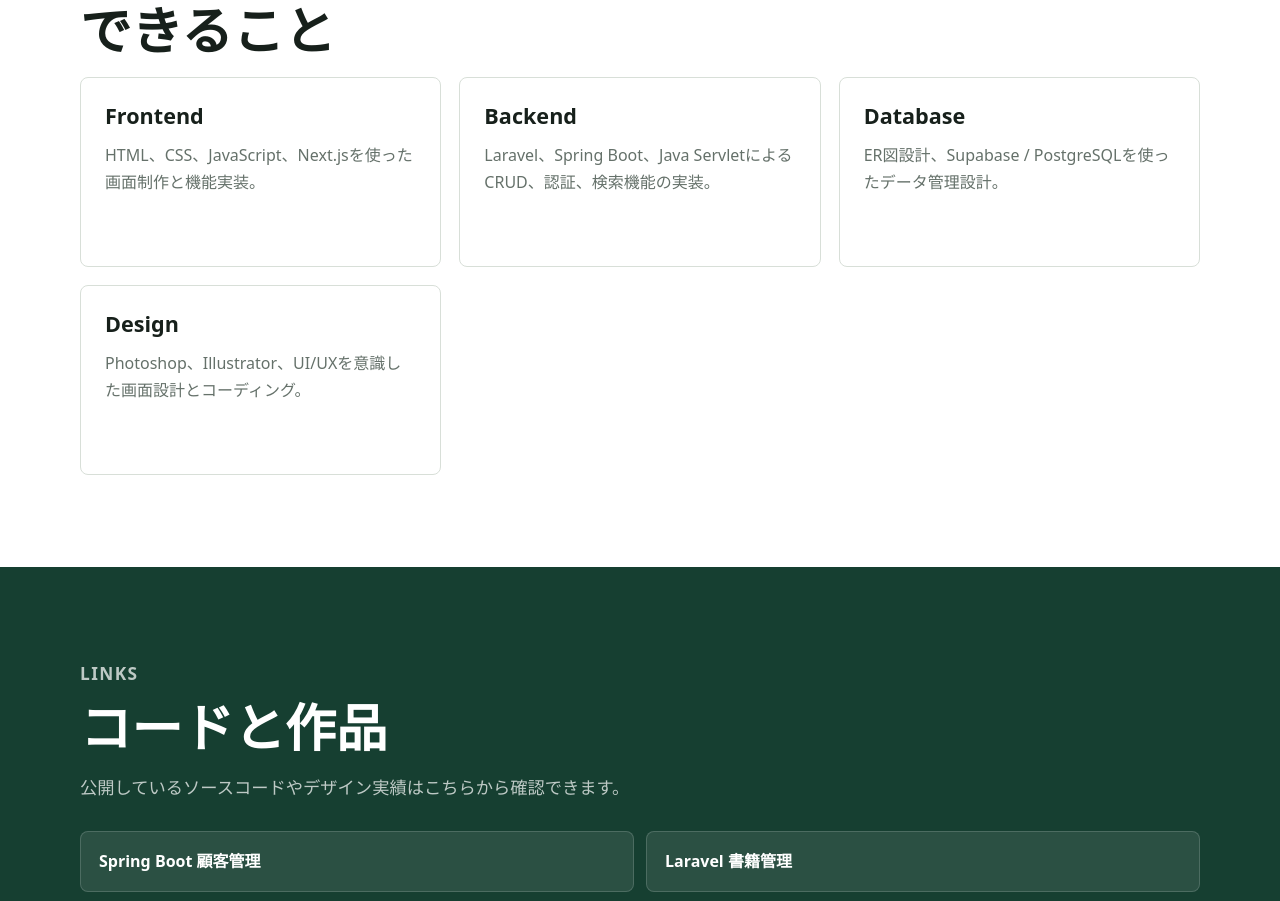
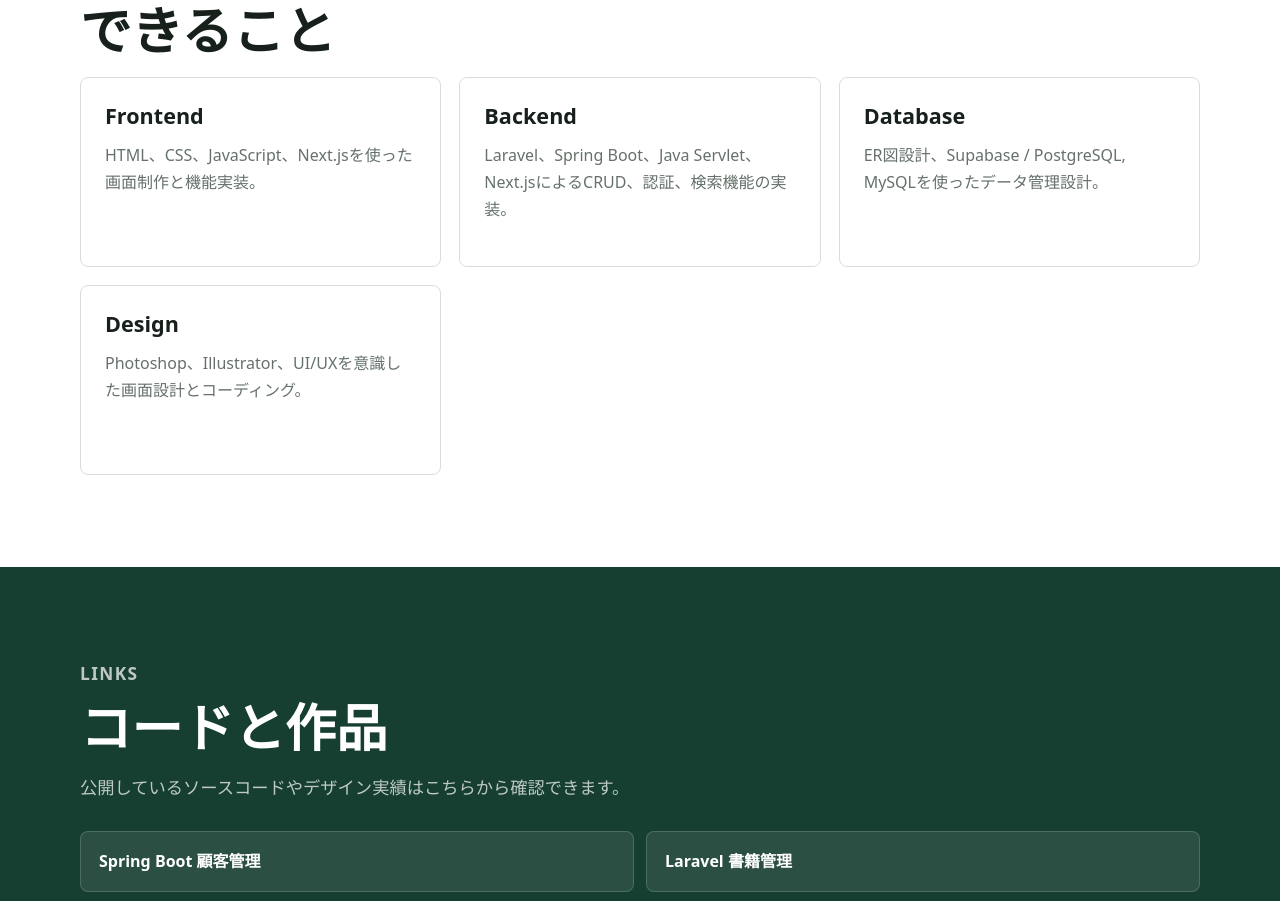
Before and after one commit to lightbrca1z/self-introduce-site, a plain HTML site: page index.html in a window 1280 px wide. Shown: the part 2907-3808 px from the top of the page. Drawn offline with Linux system fonts and the light colour scheme.

Commit message:
自己紹介サイトを作りました！修正版

```diff
--- a/index.html
+++ b/index.html
@@ -236,11 +236,11 @@
           </div>
           <div class="skill-panel reveal">
             <h3>Backend</h3>
-            <p>Laravel、Spring Boot、Java ServletによるCRUD、認証、検索機能の実装。</p>
+            <p>Laravel、Spring Boot、Java Servlet、Next.jsによるCRUD、認証、検索機能の実装。</p>
           </div>
           <div class="skill-panel reveal">
             <h3>Database</h3>
-            <p>ER図設計、Supabase / PostgreSQLを使ったデータ管理設計。</p>
+            <p>ER図設計、Supabase / PostgreSQL, MySQLを使ったデータ管理設計。</p>
           </div>
           <div class="skill-panel reveal">
             <h3>Design</h3>
```
Also changed, not shown: 1 other file.
